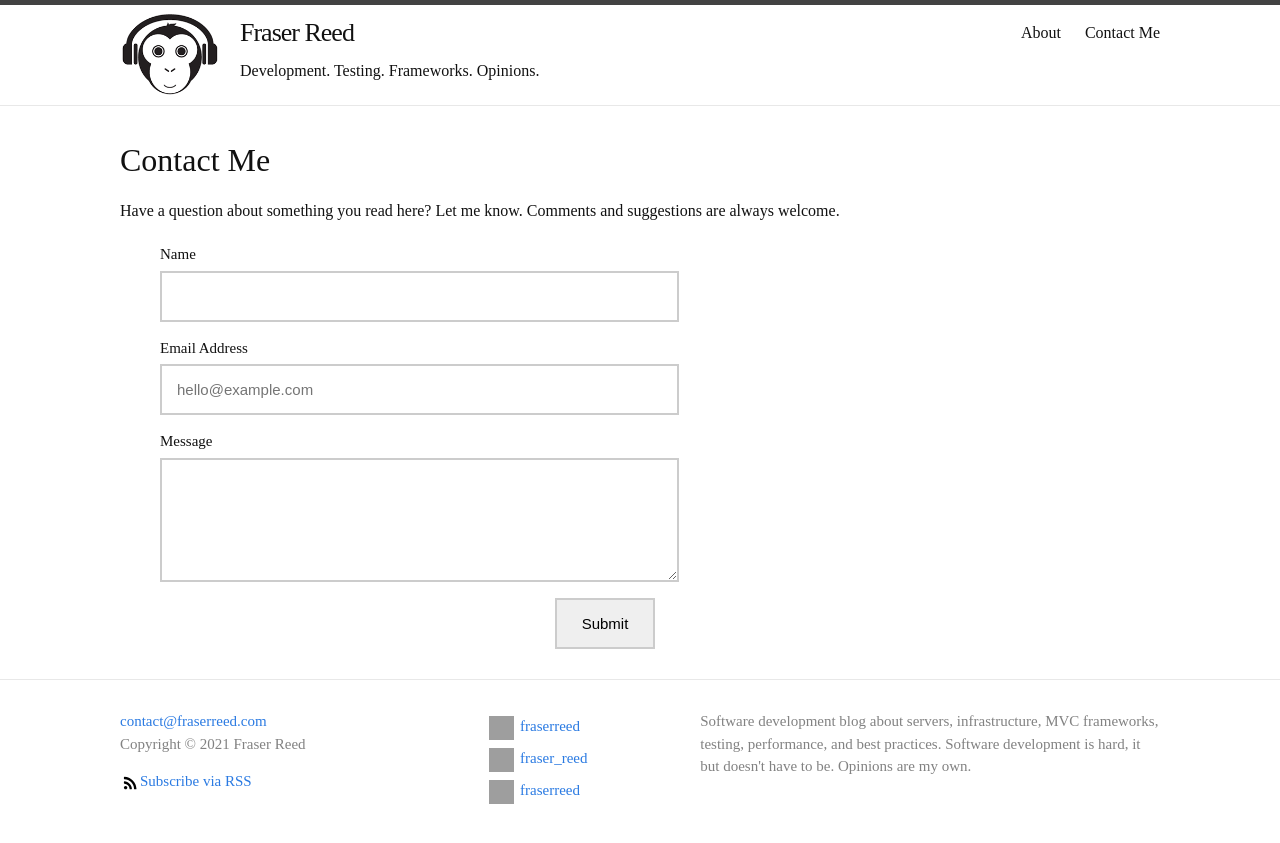
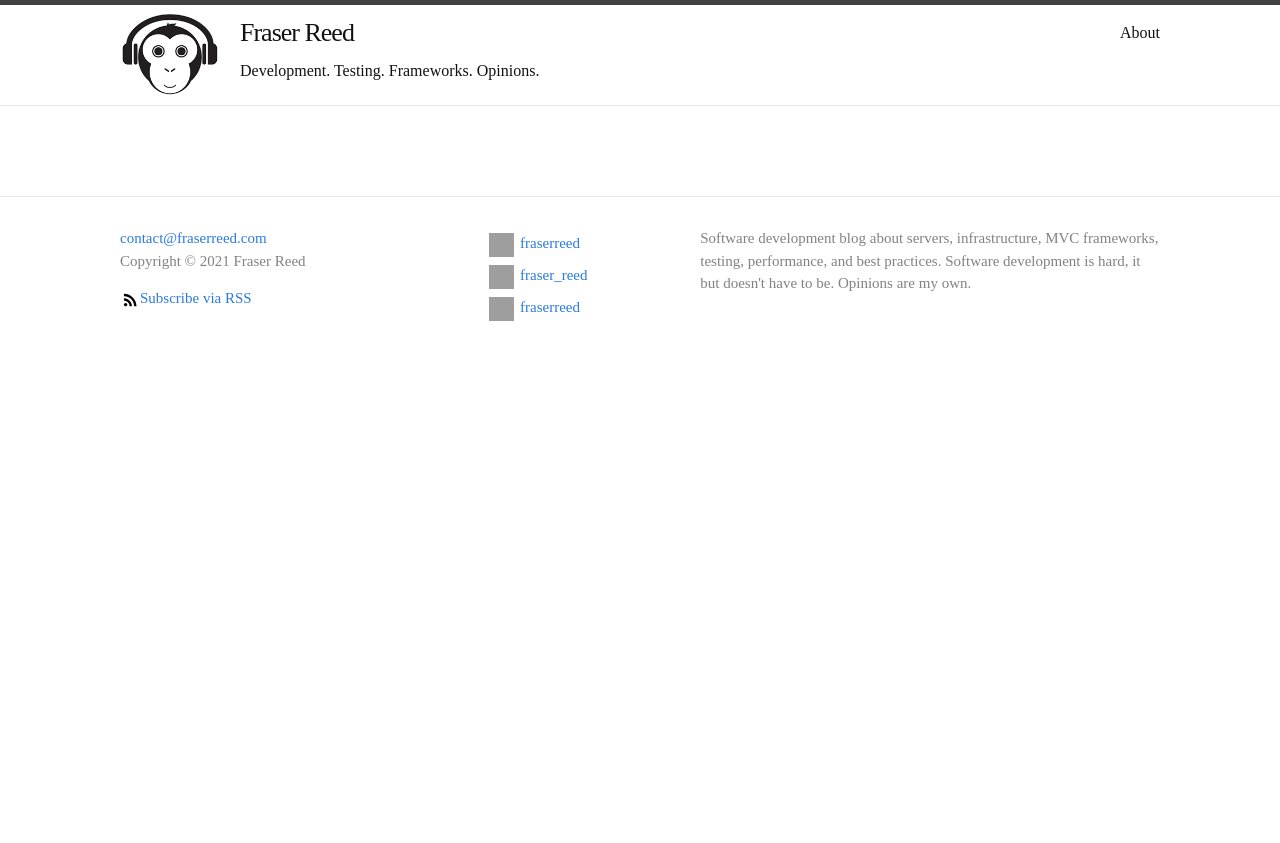
Before and after one commit to fraserreed/fraserreed.github.io, a Jekyll site: the page built from contact.md, in a window 1280 px wide. Shown: the top 843 px of the page. Built offline with Jekyll 4.4.1, drawn with Linux system fonts in a browser that asks for light colours; some web fonts are replaced; our own code applies the rules of GitHub Pages for plain Markdown files; grey boxes are pictures that could not be loaded.

Commit message:
removed contact page form, redirect to about page

```diff
--- a/Gemfile
+++ b/Gemfile
@@ -1,2 +1,3 @@
 source 'https://rubygems.org'
 gem 'github-pages', group: :jekyll_plugins
+gem 'jekyll-redirect-from'
--- a/_config.yml
+++ b/_config.yml
@@ -15,5 +15,6 @@ linkedin_username: fraserreed
 markdown: kramdown
 excerpt_separator: <!--more-->
 
-gems:
+plugins:
   - jekyll-sitemap
+  - jekyll-redirect-from
--- a/_layouts/contact.html
+++ /dev/null
@@ -1,32 +0,0 @@
----
-layout: default
----
-<div class="contact">
-
-    <header class="contact-header">
-        <h1 class="contact-title">{{ page.title }}</h1>
-    </header>
-
-    <article class="contact-content">
-        {{ content }}
-    </article>
-
-    <form action="https://formspree.io/f/moqyqzoy" class="form" method="POST">
-        <input type="hidden" name="_subject" value="[fraserreed.com] Contact Form"/>
-        <input type="hidden" name="_next" value="{{ '/contact/thanks/' | prepend: site.baseurl | prepend: site.url }}" />
-
-        <label for="source" class="gotcha">Source</label>
-        <input type="text" id="source" name="_gotcha" class="gotcha"/>
-
-        <label for="name">Name</label>
-        <input type="text" id="name" name="name" required>
-        <label for="email">Email Address</label>
-        <input type="email" id="email" name="_replyto" placeholder="hello@example.com" required>
-        <label for="message">Message</label>
-        <textarea id="message" name="message"></textarea>
-
-        <input type="submit" class="submit-button" value="Submit"/>
-    </form>
-
-
-</div>
--- a/contact.md
+++ b/contact.md
@@ -1,7 +1,4 @@
 ---
-layout: contact
-title: Contact Me
 permalink: /contact/
+sitemap: false
 ---
-
-Have a question about something you read here?  Let me know.  Comments and suggestions are always welcome.
```
Also changed, not shown: about.md (+3 -1 lines), docker-compose.yml (added, +9 -0 lines), 1 other file.
